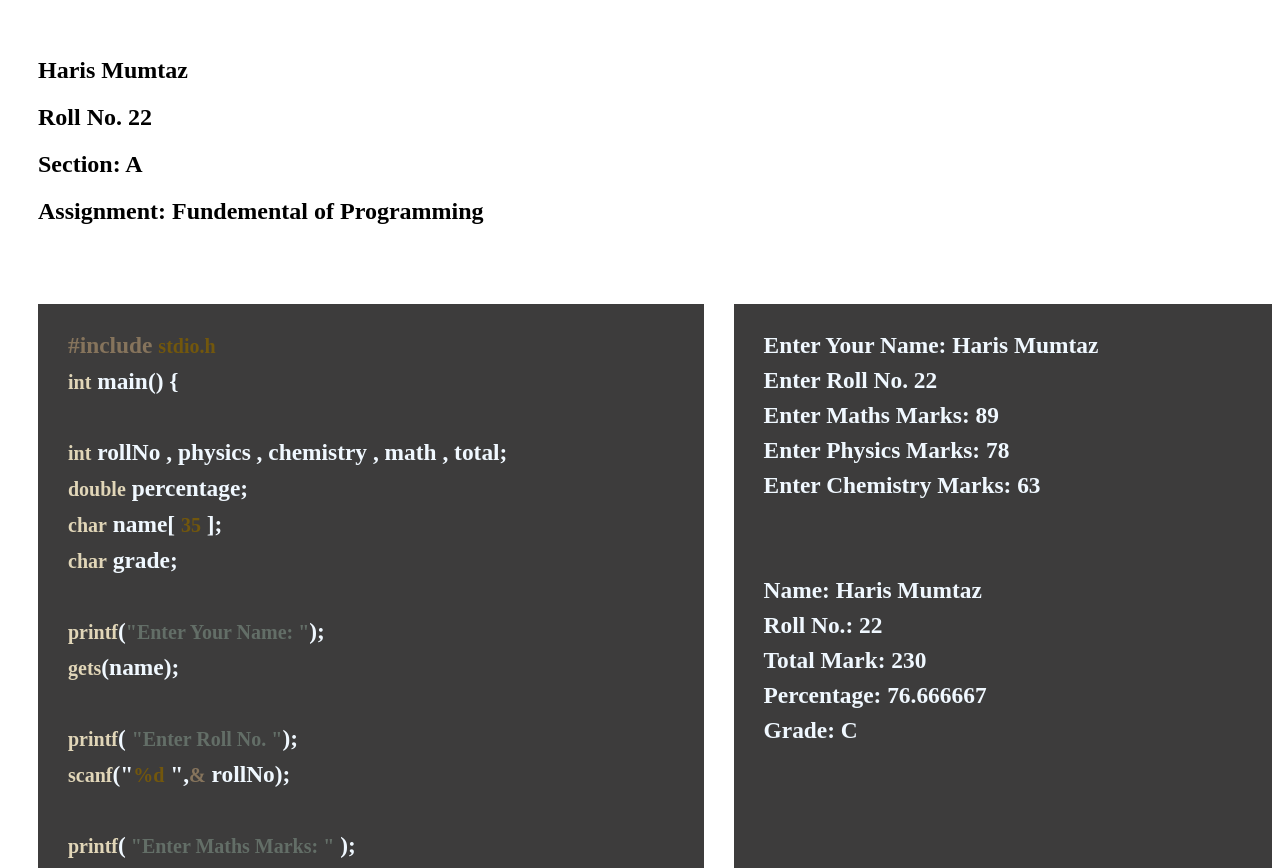
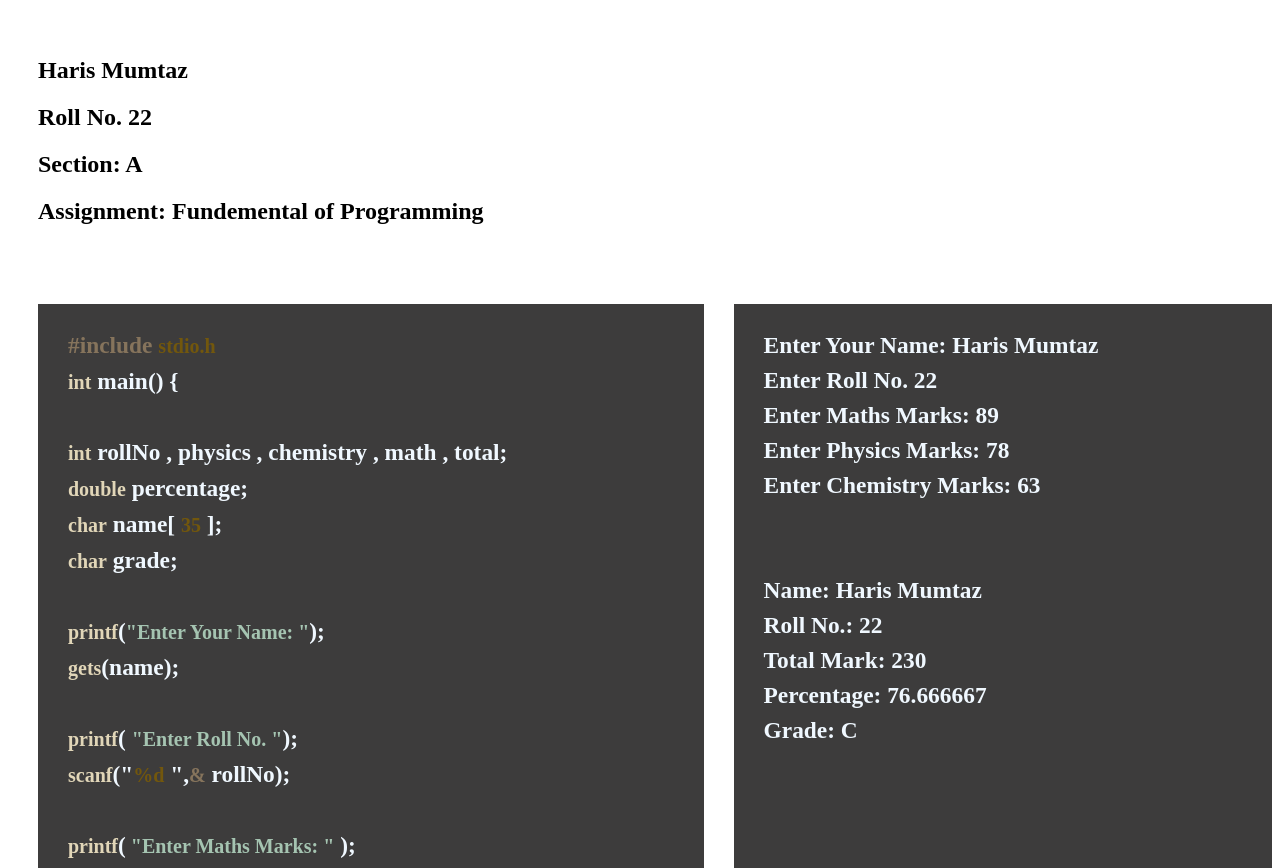
Before and after one commit to harismumtaz070/FOP-Assignment, a plain HTML site: page index.html in a window 1280 px wide. Shown: the part 79-947 px from the top of the page. Drawn offline with Linux system fonts and the light colour scheme.

Commit message:
silli change

```diff
--- a/index.css
+++ b/index.css
@@ -65,7 +65,7 @@ h2{
     font-size: 20px;
 }
 #en{
-    color: #636e67;
+    color: #a5c4b1;
     font-size: 20px;
 }
 #pr{
@@ -74,7 +74,7 @@ h2{
 }
 #ro{
     font-size: 20px;
-    color: #636e67;
+    color: #a5c4b1;
 }
 #sca{
     font-size: 20px;
```
